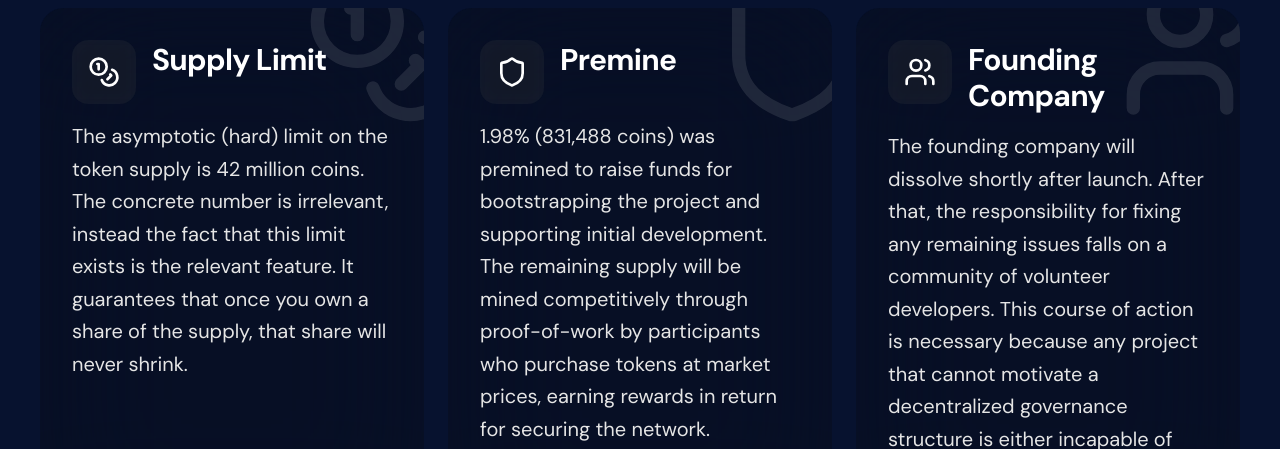
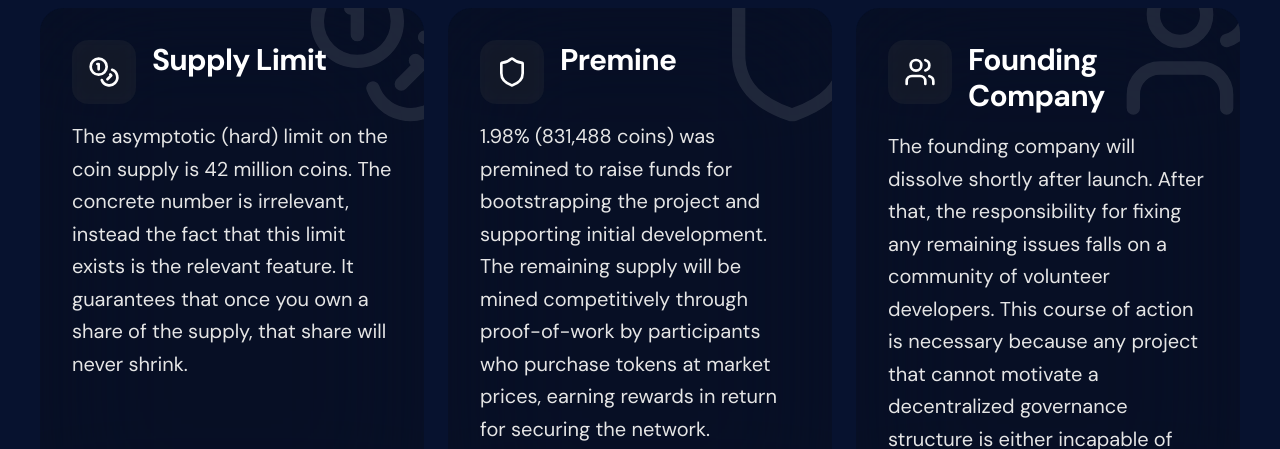
Before and after one commit to imalfect/neptune-website, a Next.js app: page / in a window 1280 px wide. Shown: the part 2480-2929 px from the top of the page. Built offline with nearby package versions, Linux system fonts and the light colour scheme.

Commit message:
rename token to coin

```diff
--- a/src/sections/Fundamentals.tsx
+++ b/src/sections/Fundamentals.tsx
@@ -15,7 +15,7 @@ export default function Fundamentals() {
 			<div className="mx-auto grid w-full max-w-7xl grid-cols-1 gap-6 md:grid-cols-2 xl:grid-cols-3">
 				<FundamentalElement
 					title="Supply Limit"
-					description="The asymptotic (hard) limit on the token supply is 42 million coins. The concrete number is irrelevant, instead the fact that this limit exists is the relevant feature. It guarantees that once you own a share of the supply, that share will never shrink."
+					description="The asymptotic (hard) limit on the coin supply is 42 million coins. The concrete number is irrelevant, instead the fact that this limit exists is the relevant feature. It guarantees that once you own a share of the supply, that share will never shrink."
 					icon={<LucideCoins className="h-8 w-8 text-white" />}
 				/>
 				<FundamentalElement
```
